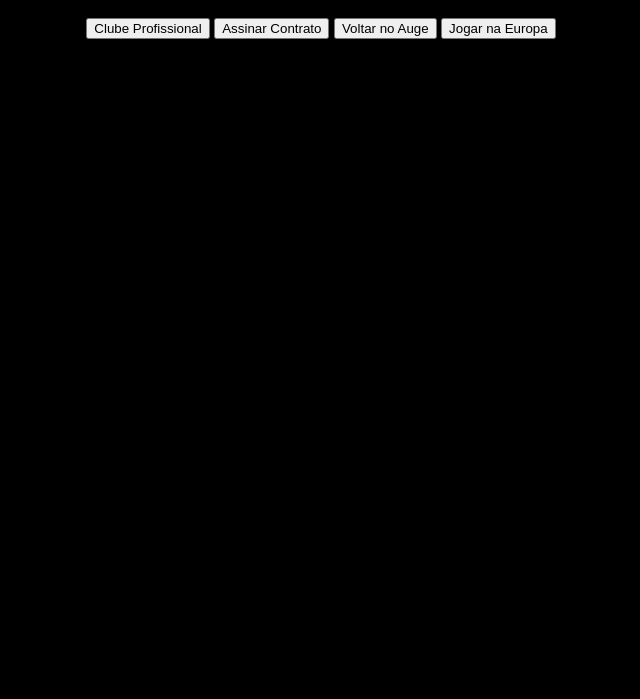
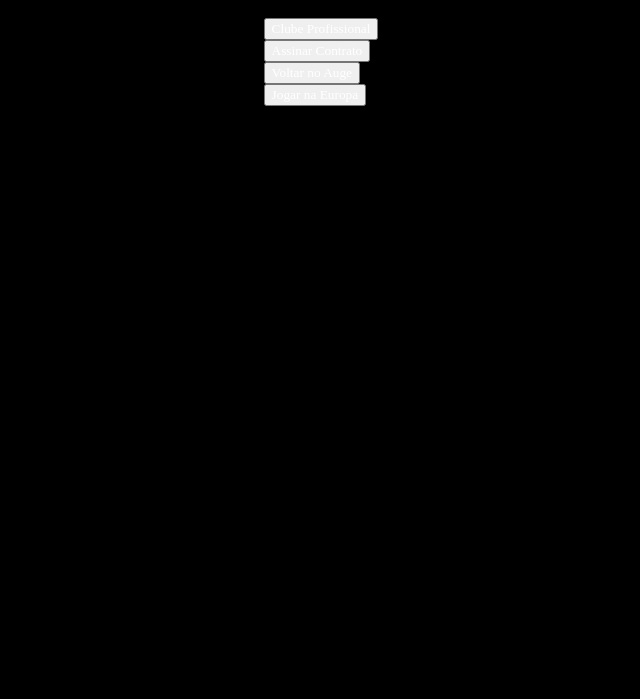
Before and after one commit to kauanvie/projeto-de-vida, a plain HTML site: page index.html in a window 1280 px wide. Shown: the part 101-800 px from the top of the page, without its empty margins (319-959 px from the left). Drawn offline with Linux system fonts and the light colour scheme.

Commit message:
projeto KV

```diff
--- a/style.css
+++ b/style.css
@@ -25,3 +25,10 @@ body{
     width: 100%;
     font-size: 40px;
 }
+.botao{
+    font-family: "Times New Roman", Times, serif;
+    background-color: var (--botao-inativo);
+    color: var(--branco);
+    display: flex;
+
+}
```
Also changed, not shown: main.js (added, +9 -0 lines).
